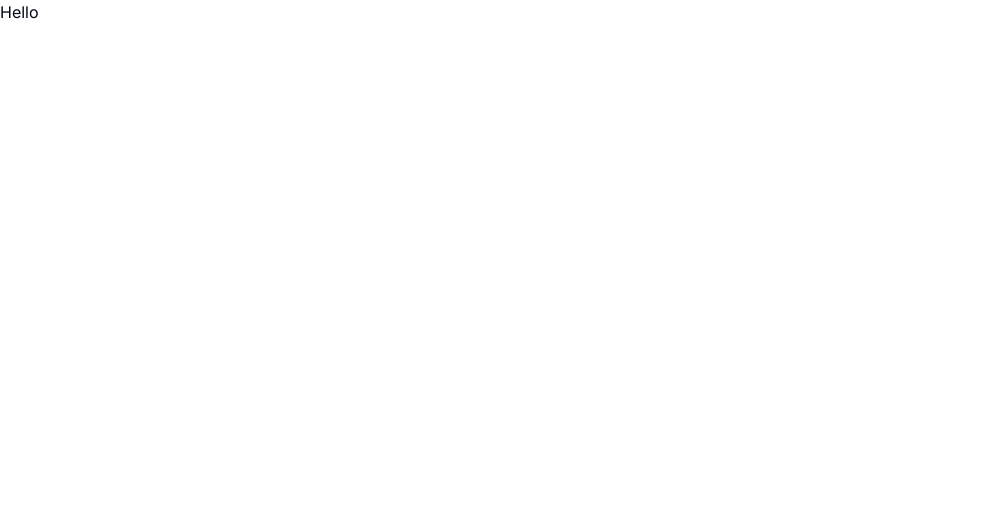
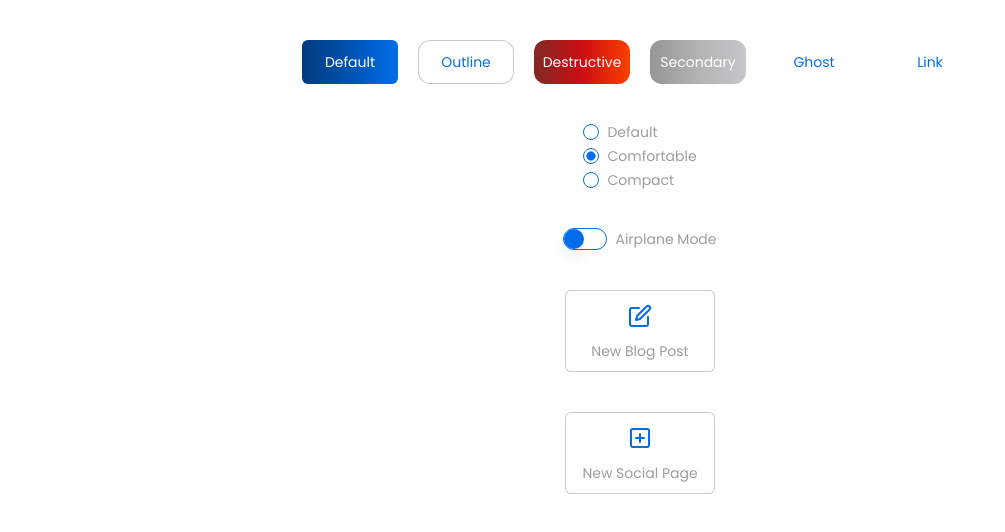
Before and after one commit to RabGH/vverse-components, a Next.js app: page / in a window 1280 px wide. Shown: the top 532 px of the page, without its empty margins (0-1005 px from the left). Built offline with nearby package versions, Linux system fonts and the light colour scheme.

Commit message:
Custom switch, button, radio, colors

```diff
--- a/app/globals.css
+++ b/app/globals.css
@@ -2,67 +2,86 @@
 @tailwind components;
 @tailwind utilities;
 
+html,
+body,
+:root {
+  height: 100%;
+}
+
 @layer base {
   :root {
-    --background: 0 0% 100%;
-    --foreground: 222.2 84% 4.9%;
+    /* Custom Website Colors */
+    --blue-dark: #003B7E;
+    --blue-mid: #0052B1;
+    --blue-light: #016DEA;
 
-    --card: 0 0% 100%;
-    --card-foreground: 222.2 84% 4.9%;
+    --red-dark: #812924;
+    --red-mid: #CD0D14;
+    --red-light: #FA4001;
 
-    --popover: 0 0% 100%;
-    --popover-foreground: 222.2 84% 4.9%;
+    --grey-dark: #959597;
+    --grey-mid: #B3B3B3;
+    --grey-light: #C7C6CA;
 
-    --primary: 222.2 47.4% 11.2%;
-    --primary-foreground: 210 40% 98%;
+    --background: #FFFFFF;
+    --foreground: #016DEA;
 
-    --secondary: 210 40% 96.1%;
-    --secondary-foreground: 222.2 47.4% 11.2%;
+    --card: #FFFFFF;
+    --card-foreground: #016DEA;
 
-    --muted: 210 40% 96.1%;
-    --muted-foreground: 215.4 16.3% 46.9%;
+    --popover: #FFFFFF;
+    --popover-foreground: #016DEA;
 
-    --accent: 210 40% 96.1%;
-    --accent-foreground: 222.2 47.4% 11.2%;
+    --primary: #016DEA;
+    --primary-foreground: #FFFFFF;
 
-    --destructive: 0 84.2% 60.2%;
-    --destructive-foreground: 210 40% 98%;
+    --secondary: #FFFFFF;
+    --secondary-foreground: #016DEA;
 
-    --border: 214.3 31.8% 91.4%;
-    --input: 214.3 31.8% 91.4%;
-    --ring: 222.2 84% 4.9%;
+    --muted: #9d9c9e;
+    --muted-foreground: #016DEA;
+
+    --accent: #016eea6a;
+    --accent-foreground: #ffffff;
+
+    --destructive: #FA4001;
+    --destructive-foreground: #FFFFFF;
+
+    --border: #959597;
+    --input: #95959781;
+    --ring: #016DEA;
 
     --radius: 0.5rem;
   }
 
   .dark {
-    --background: 222.2 84% 4.9%;
-    --foreground: 210 40% 98%;
+    --background: #FFFFFF;
+    --foreground: #016DEA;
 
-    --card: 222.2 84% 4.9%;
-    --card-foreground: 210 40% 98%;
+    --card: #FFFFFF;
+    --card-foreground: #016DEA;
 
-    --popover: 222.2 84% 4.9%;
-    --popover-foreground: 210 40% 98%;
+    --popover: #FFFFFF;
+    --popover-foreground: #016DEA;
 
-    --primary: 210 40% 98%;
-    --primary-foreground: 222.2 47.4% 11.2%;
+    --primary: #016DEA;
+    --primary-foreground: #FFFFFF;
 
-    --secondary: 217.2 32.6% 17.5%;
-    --secondary-foreground: 210 40% 98%;
+    --secondary: #FFFFFF;
+    --secondary-foreground: #016DEA;
 
-    --muted: 217.2 32.6% 17.5%;
-    --muted-foreground: 215 20.2% 65.1%;
+    --muted: #C7C6CA;
+    --muted-foreground: #016DEA;
 
-    --accent: 217.2 32.6% 17.5%;
-    --accent-foreground: 210 40% 98%;
+    --accent: #016DEA;
+    --accent-foreground: #FFFFFF;
 
-    --destructive: 0 62.8% 30.6%;
-    --destructive-foreground: 210 40% 98%;
+    --destructive: #FA4001;
+    --destructive-foreground: #FFFFFF;
 
-    --border: 217.2 32.6% 17.5%;
-    --input: 217.2 32.6% 17.5%;
-    --ring: 212.7 26.8% 83.9%;
+    --border: #959597;
+    --input: #959597;
+    --ring: #016DEA;
   }
 }
 
@@ -73,4 +92,27 @@
   body {
     @apply bg-background text-foreground;
   }
+  /* Blue Gradient */
+  .vBlue {
+    @apply bg-gradient-to-r from-blueDark via-blueMid to-blueLight;
+  }
+  .vBlue:hover {
+    @apply bg-gradient-to-r from-blueLight via-blueMid to-blueDark;
+  }
+
+  /* Red Gradient */
+  .vRed {
+    @apply bg-gradient-to-r from-redDark via-redMid to-redLight;
+  }
+  .vRed:hover {
+    @apply bg-gradient-to-r from-redLight via-redMid to-redDark;
+  }
+
+  /* Grey Gradient */
+  .vGrey {
+    @apply bg-gradient-to-r from-greyDark via-greyMid to-greyLight;
+  }
+  .vGrey:hover {
+    @apply bg-gradient-to-r from-greyLight via-greyMid to-greyDark;
+  }
 }
--- a/app/layout.tsx
+++ b/app/layout.tsx
@@ -1,22 +1,22 @@
-import './globals.css'
-import type { Metadata } from 'next'
-import { Inter } from 'next/font/google'
+import "./globals.css";
+import type { Metadata } from "next";
+import { Poppins } from "next/font/google";
 
-const inter = Inter({ subsets: ['latin'] })
+const poppins = Poppins({ weight: "400", subsets: ["latin"] });
 
 export const metadata: Metadata = {
-  title: 'VVerse Component Library',
-  description: 'VVerse Component Library, translated Figma designs.',
-}
+  title: "VVerse Component Library",
+  description: "VVerse Component Library, translated Figma designs.",
+};
 
 export default function RootLayout({
   children,
 }: {
-  children: React.ReactNode
+  children: React.ReactNode;
 }) {
   return (
     <html lang="en">
-      <body className={inter.className}>{children}</body>
+      <body className={poppins.className}>{children}</body>
     </html>
-  )
+  );
 }
--- a/app/page.tsx
+++ b/app/page.tsx
@@ -1,6 +1,46 @@
+import { Button } from "@/components/ui/button";
+
+import { RadioGroupDemo } from "@/components/test/RadioGroupDemo";
+import { SwitchDemo } from "@/components/test/SwitchDemo";
+
+import {
+  BlogPostButton,
+  SocialPageButton,
+} from "@/components/blog-post-button";
 
 export default function Home() {
   return (
-    <div>Hello</div>
-  )
+    <div className="flex items-center h-full flex-col space-y-10 m-10">
+      <div className="space-x-5">
+        <Button variant="default">Default</Button>
+        <Button variant="outline" className="rounded-xl">
+          Outline
+        </Button>
+        <Button variant="destructive" className="rounded-xl">
+          Destructive
+        </Button>
+        <Button variant="secondary" className="rounded-xl">
+          Secondary
+        </Button>
+        <Button variant="ghost" className="rounded-xl">
+          Ghost
+        </Button>
+        <Button variant="link" className="rounded-xl">
+          Link
+        </Button>
+      </div>
+      <div className="">
+        <RadioGroupDemo />
+      </div>
+      <div className="">
+        <SwitchDemo />
+      </div>
+      <div className="">
+        <BlogPostButton />
+      </div>
+      <div className="">
+        <SocialPageButton />
+      </div>
+    </div>
+  );
 }
--- /dev/null
+++ b/components/blog-post-button.tsx
@@ -0,0 +1,39 @@
+import { Button } from "@/components/ui/button";
+import { PenSquare, PlusSquare } from "lucide-react";
+import { Label } from "@/components/ui/label";
+
+export function BlogPostButton() {
+  return (
+    <Button
+      variant="outline"
+      className="w-[150px] h-[82px] hover:border-0 group"
+    >
+      <div className="flex flex-col items-center justify-center space-y-4">
+        <div>
+          <PenSquare className="" />
+        </div>
+        <Label className="text-muted group-hover:text-white">
+          New Blog Post
+        </Label>
+      </div>
+    </Button>
+  );
+}
+
+export function SocialPageButton() {
+  return (
+    <Button
+      variant="outline"
+      className="w-[150px] h-[82px] hover:border-0 group"
+    >
+      <div className="flex flex-col items-center justify-center space-y-4">
+        <div>
+        <PlusSquare />
+        </div>
+        <Label className="text-muted group-hover:text-white">
+          New Social Page
+        </Label>
+      </div>
+    </Button>
+  );
+}
--- /dev/null
+++ b/components/test/RadioGroupDemo.tsx
@@ -0,0 +1,27 @@
+import { Label } from "@/components/ui/label";
+import { RadioGroup, RadioGroupItem } from "@/components/ui/radio-group";
+
+export function RadioGroupDemo() {
+  return (
+    <RadioGroup defaultValue="comfortable">
+      <div className="flex items-center space-x-2">
+        <RadioGroupItem value="default" id="r1" />
+        <Label className="text-muted" htmlFor="r1">
+          Default
+        </Label>
+      </div>
+      <div className="flex items-center space-x-2">
+        <RadioGroupItem value="comfortable" id="r2" />
+        <Label className="text-muted" htmlFor="r2">
+          Comfortable
+        </Label>
+      </div>
+      <div className="flex items-center space-x-2">
+        <RadioGroupItem value="compact" id="r3" />
+        <Label className="text-muted" htmlFor="r3">
+          Compact
+        </Label>
+      </div>
+    </RadioGroup>
+  );
+}
--- /dev/null
+++ b/components/test/SwitchDemo.tsx
@@ -0,0 +1,13 @@
+import { Label } from "@/components/ui/label";
+import { Switch } from "@/components/ui/switch";
+
+export function SwitchDemo() {
+  return (
+    <div className="flex items-center space-x-2">
+      <Switch id="airplane-mode" />
+      <Label className="text-muted" htmlFor="airplane-mode">
+        Airplane Mode
+      </Label>
+    </div>
+  );
+}
--- a/components/ui/button.tsx
+++ b/components/ui/button.tsx
@@ -1,26 +1,24 @@
-import * as React from "react"
-import { Slot } from "@radix-ui/react-slot"
-import { cva, type VariantProps } from "class-variance-authority"
+import * as React from "react";
+import { Slot } from "@radix-ui/react-slot";
+import { cva, type VariantProps } from "class-variance-authority";
 
-import { cn } from "@/lib/utils"
+import { cn } from "@/lib/utils";
 
 const buttonVariants = cva(
   "inline-flex items-center justify-center rounded-md text-sm font-medium ring-offset-background transition-colors focus-visible:outline-none focus-visible:ring-2 focus-visible:ring-ring focus-visible:ring-offset-2 disabled:pointer-events-none disabled:opacity-50",
   {
     variants: {
       variant: {
-        default: "bg-primary text-primary-foreground hover:bg-primary/90",
-        destructive:
-          "bg-destructive text-destructive-foreground hover:bg-destructive/90",
+        default: "vBlue text-white rounded-md",
+        destructive: "vRed text-destructive-foreground",
         outline:
-          "border border-input bg-background hover:bg-accent hover:text-accent-foreground",
-        secondary:
-          "bg-secondary text-secondary-foreground hover:bg-secondary/80",
+          "border border-input bg-background hover:vBlue hover:text-white",
+        secondary: "vGrey text-primary-foreground",
         ghost: "hover:bg-accent hover:text-accent-foreground",
         link: "text-primary underline-offset-4 hover:underline",
       },
       size: {
-        default: "h-10 px-4 py-2",
+        default: "w-24 h-11 px-4 py-2",
         sm: "h-9 rounded-md px-3",
         lg: "h-11 rounded-md px-8",
         icon: "h-10 w-10",
@@ -31,26 +29,26 @@ const buttonVariants = cva(
       size: "default",
     },
   }
-)
+);
 
 export interface ButtonProps
   extends React.ButtonHTMLAttributes<HTMLButtonElement>,
     VariantProps<typeof buttonVariants> {
-  asChild?: boolean
+  asChild?: boolean;
 }
 
 const Button = React.forwardRef<HTMLButtonElement, ButtonProps>(
   ({ className, variant, size, asChild = false, ...props }, ref) => {
-    const Comp = asChild ? Slot : "button"
+    const Comp = asChild ? Slot : "button";
     return (
       <Comp
         className={cn(buttonVariants({ variant, size, className }))}
         ref={ref}
         {...props}
       />
-    )
+    );
   }
-)
-Button.displayName = "Button"
+);
+Button.displayName = "Button";
 
-export { Button, buttonVariants }
+export { Button, buttonVariants };
--- a/components/ui/switch.tsx
+++ b/components/ui/switch.tsx
@@ -1,9 +1,9 @@
-"use client"
+"use client";
 
-import * as React from "react"
-import * as SwitchPrimitives from "@radix-ui/react-switch"
+import * as React from "react";
+import * as SwitchPrimitives from "@radix-ui/react-switch";
 
-import { cn } from "@/lib/utils"
+import { cn } from "@/lib/utils";
 
 const Switch = React.forwardRef<
   React.ElementRef<typeof SwitchPrimitives.Root>,
@@ -11,7 +11,11 @@ const Switch = React.forwardRef<
 >(({ className, ...props }, ref) => (
   <SwitchPrimitives.Root
     className={cn(
-      "peer inline-flex h-[24px] w-[44px] shrink-0 cursor-pointer items-center rounded-full border-2 border-transparent transition-colors focus-visible:outline-none focus-visible:ring-2 focus-visible:ring-ring focus-visible:ring-offset-2 focus-visible:ring-offset-background disabled:cursor-not-allowed disabled:opacity-50 data-[state=checked]:bg-primary data-[state=unchecked]:bg-input",
+      `peer inline-flex h-[22px] w-[44px] shrink-0 cursor-pointer items-center rounded-full
+      border-[1px] border-primary transition-colors focus-visible:outline-none focus-visible:ring-2
+      focus-visible:ring-ring focus-visible:ring-offset-2 focus-visible:ring-offset-background
+      disabled:cursor-not-allowed disabled:opacity-50 data-[state=checked]:bg-primary
+      data-[state=unchecked]:bg-primary-foreground`,
       className
     )}
     {...props}
@@ -19,11 +23,12 @@ const Switch = React.forwardRef<
   >
     <SwitchPrimitives.Thumb
       className={cn(
-        "pointer-events-none block h-5 w-5 rounded-full bg-background shadow-lg ring-0 transition-transform data-[state=checked]:translate-x-5 data-[state=unchecked]:translate-x-0"
+        `pointer-events-none block h-5 w-5 rounded-full bg-primary shadow-lg ring-0
+        transition-transform data-[state=checked]:bg-primary-foreground data-[state=checked]:translate-x-[22px] data-[state=unchecked]:translate-x-0`
       )}
     />
   </SwitchPrimitives.Root>
-))
-Switch.displayName = SwitchPrimitives.Root.displayName
+));
+Switch.displayName = SwitchPrimitives.Root.displayName;
 
-export { Switch }
+export { Switch };
--- a/tailwind.config.ts
+++ b/tailwind.config.ts
@@ -2,11 +2,11 @@
 module.exports = {
   darkMode: ["class"],
   content: [
-    './pages/**/*.{ts,tsx}',
-    './components/**/*.{ts,tsx}',
-    './app/**/*.{ts,tsx}',
-    './src/**/*.{ts,tsx}',
-	],
+    "./pages/**/*.{ts,tsx}",
+    "./components/**/*.{ts,tsx}",
+    "./app/**/*.{ts,tsx}",
+    "./src/**/*.{ts,tsx}",
+  ],
   theme: {
     container: {
       center: true,
@@ -17,38 +17,50 @@ module.exports = {
     },
     extend: {
       colors: {
-        border: "hsl(var(--border))",
-        input: "hsl(var(--input))",
-        ring: "hsl(var(--ring))",
-        background: "hsl(var(--background))",
-        foreground: "hsl(var(--foreground))",
+        blueDark: "var(--blue-dark)",
+        blueMid: "var(--blue-mid)",
+        blueLight: "var(--blue-light)",
+
+        redDark: "var(--red-dark)",
+        redMid: "var(--red-mid)",
+        redLight: "var(--red-light)",
+
+        greyDark: "var(--grey-dark)",
+        greyMid: "var(--grey-mid)",
+        greyLight: "var(--grey-light)",
+
+        border: "var(--border)",
+        input: "var(--input)",
+        ring: "var(--ring)",
+        background: "var(--background)",
+        foreground: "var(--foreground)",
         primary: {
-          DEFAULT: "hsl(var(--primary))",
-          foreground: "hsl(var(--primary-foreground))",
+          DEFAULT: "var(--primary)",
+          foreground: "var(--primary-foreground)",
         },
         secondary: {
-          DEFAULT: "hsl(var(--secondary))",
-          foreground: "hsl(var(--secondary-foreground))",
+          DEFAULT: "var(--secondary)",
+          foreground: "var(--secondary-foreground)",
         },
         destructive: {
-          DEFAULT: "hsl(var(--destructive))",
-          foreground: "hsl(var(--destructive-foreground))",
+          DEFAULT: "var(--destructive)",
+          foreground: "var(--destructive-foreground)",
         },
         muted: {
-          DEFAULT: "hsl(var(--muted))",
-          foreground: "hsl(var(--muted-foreground))",
+          DEFAULT: "var(--muted)",
+          foreground: "var(--muted-foreground)",
         },
         accent: {
-          DEFAULT: "hsl(var(--accent))",
-          foreground: "hsl(var(--accent-foreground))",
+          DEFAULT: "var(--accent)",
+          foreground: "var(--accent-foreground)",
         },
         popover: {
-          DEFAULT: "hsl(var(--popover))",
-          foreground: "hsl(var(--popover-foreground))",
+          DEFAULT: "var(--popover)",
+          foreground: "var(--popover-foreground)",
         },
         card: {
-          DEFAULT: "hsl(var(--card))",
-          foreground: "hsl(var(--card-foreground))",
+          DEFAULT: "var(--card)",
+          foreground: "var(--card-foreground)",
         },
       },
       borderRadius: {
@@ -73,4 +85,4 @@ module.exports = {
     },
   },
   plugins: [require("tailwindcss-animate")],
-}
+};
```
